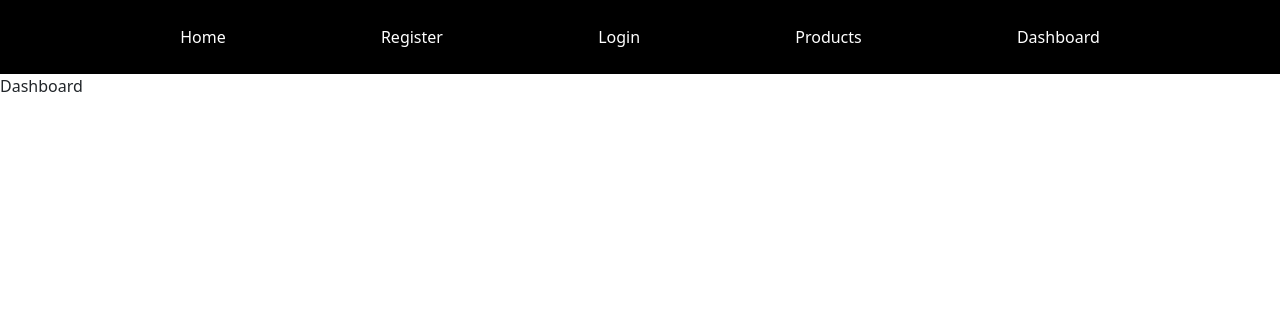
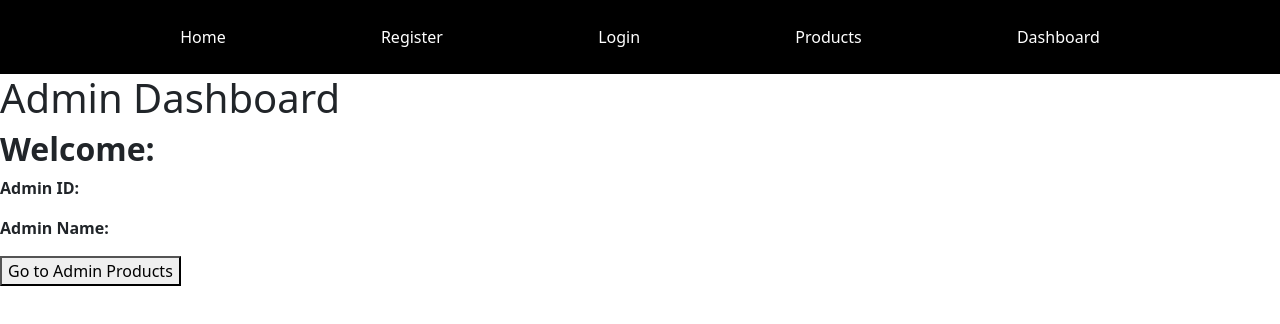
Before and after one commit to sailakshmi-2308/Ecommerce-34, a React (Vite) app: page /dashboard in a window 1280 px wide. Shown: the top 324 px of the page. Built offline with nearby package versions, Linux system fonts and the light colour scheme.

Commit message:
dashboard page done

```diff
--- a/src/App.jsx
+++ b/src/App.jsx
@@ -7,6 +7,8 @@ import VerifyOtp from './pages/Verifyotp'
 import Products from './pages/Products'
 import Dashboard from './pages/Dashboard'
 import Navbar from './pages/Navbar'
+import AddProduct from './pages/AddProduct'
+import AdminProducts from './pages/AdminProducts'
 
 export default function App() {
   return (
@@ -19,6 +21,8 @@ export default function App() {
         <Route path="/verify-otp" element={<VerifyOtp/>}/>
         <Route path="/products" element={<Products/>}/>
         <Route path="/dashboard" element={<Dashboard/>}/>
+        <Route path="/add-product" element={<AddProduct/>}/>
+        <Route path="/admin-products" element={<AdminProducts/>}/>
       </Routes>
     </BrowserRouter>
 
--- /dev/null
+++ b/src/pages/AddProduct.jsx
@@ -0,0 +1,9 @@
+import React from 'react'
+
+export default function AddProduct() {
+  return (
+    <div>
+      Add productssss
+    </div>
+  )
+}
--- /dev/null
+++ b/src/pages/AdminProducts.jsx
@@ -0,0 +1,9 @@
+import React from 'react'
+
+export default function AdminProducts() {
+  return (
+    <div>
+      admin products
+    </div>
+  )
+}
--- a/src/pages/Dashboard.jsx
+++ b/src/pages/Dashboard.jsx
@@ -1,9 +1,15 @@
 import React from 'react'
 
 export default function Dashboard() {
+
+  const admin=JSON.parse(localStorage.getItem("admin"))
   return (
     <div>
-      Dashboard
+     <h1>Admin Dashboard</h1>
+     <h2><b>Welcome:</b>{admin?.adminemail}</h2>
+     <p><b>Admin ID:</b>{admin?.adminid}</p>
+      <p><b>Admin Name:</b>{admin?.adminname}</p>
+     <button>Go to Admin Products</button>
     </div>
   )
 }
```
